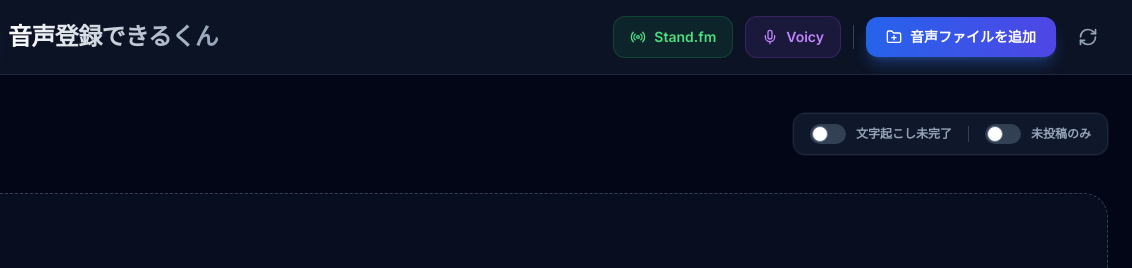
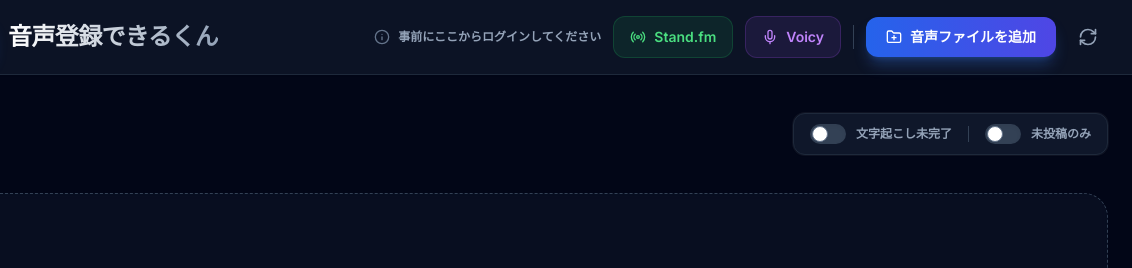
Before and after one commit to munakata-eng/multi-voice-uploader, an Electron app: page renderer/index.html in a window 1200 px wide. Shown: the top 268 px of the page, 68-1200 px from the left. Drawn offline with nearby package versions, Linux system fonts and the light colour scheme; no server answers.

Commit message:
微調整

```diff
--- a/renderer/index.html
+++ b/renderer/index.html
@@ -71,6 +71,10 @@
                     </span>
                 </h1>
                 <div class="flex items-center space-x-3">
+                    <div class="hidden md:flex items-center gap-2 text-xs font-semibold text-slate-400">
+                        <i data-lucide="info" class="w-4 h-4 text-slate-500"></i>
+                        事前にここからログインしてください
+                    </div>
                     <button id="openStandfmBtn"
                         class="group bg-green-500/10 hover:bg-green-500 hover:shadow-lg hover:shadow-green-500/20 text-green-400 hover:text-white px-4 py-2.5 rounded-xl text-sm font-semibold transition-all duration-300 flex items-center gap-2 border border-green-500/20 hover:border-transparent">
                         <i data-lucide="radio" class="w-4 h-4 transition-transform group-hover:scale-110"></i>
```
